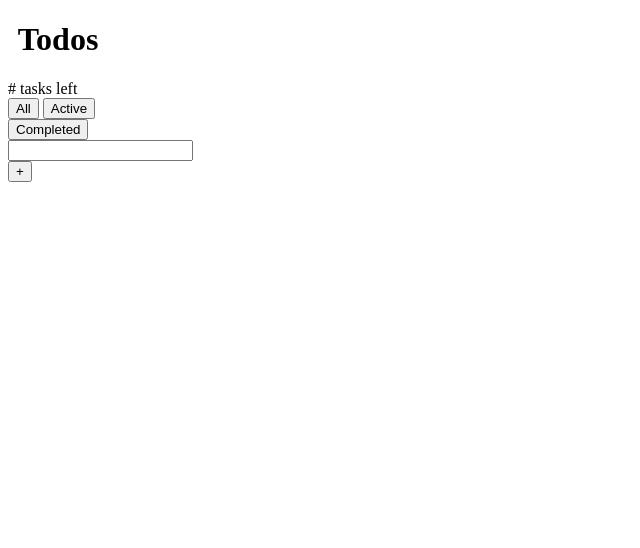
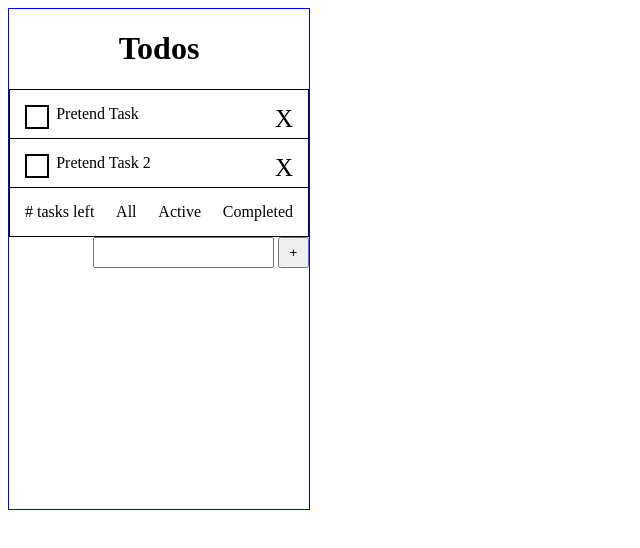
Before and after one commit to briaolsen/wdd330, a plain HTML site: page todo/index.html in a window 1280 px wide. Shown: the whole page, without its empty margins (0-640 px from the left). Drawn offline with Linux system fonts and the light colour scheme.

Commit message:
week6 todo-1

```diff
--- /dev/null
+++ b/todo/ToDos.js
@@ -0,0 +1,6 @@
+export default class ToDos {
+  constructor(elementId) {
+    this.parentElement = document.getElementById(elementId);
+
+  }
+}
--- a/todo/index.html
+++ b/todo/index.html
@@ -10,27 +10,49 @@
 
 <body>
 
-  <div id="todo-div">
+  <div id="app-container">
+
     <h1>Todos</h1>
-    <ul id="todo" class="hikeStyles">
-      <!-- Todo List Prints Here -->
-    </ul>
 
-    <div id="options">
-      <div id="num-tasks"># tasks left</div>
-      <button id="all-btn">All</button>
-      <button id="active-btn">Active</button>
-      <button id="complete-btn">Completed</button>
+    <div id="todo-container">
+
+      <div id="todos-div">
+
+        <!-- Todo List Prints Here -->
+
+        <div class="todo">
+          <input type="checkbox">
+          <label for="test-task" class="task-label">Pretend Task</label>
+          <div class="remove-btn">X</div>
+        </div>
+
+        <div class="todo">
+          <input type="checkbox">
+          <label class="tasks">Pretend Task 2</label>
+          <div class="remove-btn">X</div>
+        </div>
+
+      </div>
+
+      <!-- # TASKS, SORTING OPTIONS -->
+      <div id="options-div">
+        <div id="num-tasks"># tasks left</div>
+        <div id="all-btn" class="options">All</div>
+        <div id="active-btn" class="options">Active</div>
+        <div id="complete-btn" class="options">Completed</div>
+      </div>
+
     </div>
 
-    <div id="task-input">
-      <input type="text">
+    <!-- TASK INPUT -->
+    <div id="input-container">
+      <input type="text" id="task-input">
       <button id="add-btn">+</button>
     </div>
 
   </div>
 
-  <script src="./main.js" type="module"></script>
+  <script src="./ToDos.js" type="module"></script>
 </body>
 
 </html>
--- a/todo/styles.css
+++ b/todo/styles.css
@@ -1,10 +1,127 @@
 
-
-
-#todo-div {
-  width: 100px;
+#app-container {
+  width: 300px;
+  height: 500px;
+  display: flex;
+  flex-direction: column;
+  border: 1px solid blue;
 }
 
 h1 {
   text-align: center;
 }
+
+#todo-container {
+  display: flex;
+  flex-direction: column;
+}
+
+#todos-div {
+  border: 1px solid black;
+  border-bottom: 0px;
+}
+
+.todo {
+  padding: 15px;
+  border-bottom: 1px solid black;
+}
+
+.remove-btn {
+  float: right;
+  font-size: 25px;
+}
+
+.remove-btn:hover {
+  color: red;
+  cursor: pointer;
+}
+
+#options-div {
+  border: 1px solid black;
+  border-top: 0px;
+  display: flex;
+  justify-content: space-between;
+
+  padding: 10px;
+}
+
+#num-tasks {
+  padding: 5px;
+}
+
+.options {
+  padding: 5px;
+}
+
+.options:hover {
+  background-color: darkslategray;
+  color: white;
+  cursor: pointer;
+}
+
+#input-container {
+  align-self: flex-end;
+}
+
+#task-input {
+  width: 80%;
+  height: 25px;
+  float: left;
+}
+
+#add-btn {
+  float: right;
+  width: 31px;
+  height: 31px;
+}
+
+
+
+
+[type="checkbox"]:not(:checked),
+[type="checkbox"]:checked {
+  position: absolute;
+  left: -9999px;
+}
+
+[type="checkbox"]:not(:checked) + label,
+[type="checkbox"]:checked + label {
+  position: relative;
+  padding-left: 1.95em;
+  cursor: pointer;
+}
+
+/* checkbox aspect */
+[type="checkbox"]:not(:checked) + label:before,
+[type="checkbox"]:checked + label:before {
+  content: '';
+  position: absolute;
+  left: 0; top: 0;
+  width: 1.25em; height: 1.25em;
+  border: 2px solid black;
+  background: #fff;
+  border-radius: 0px;
+}
+
+/* checked mark aspect */
+[type="checkbox"]:not(:checked) + label:after,
+[type="checkbox"]:checked + label:after {
+  content: '\2573';
+  position: absolute;
+  top: .15em; left: .22em;
+  line-height: 1.2;
+  color: black;
+  transition: all .2s;
+  font-family: 'Lucida Sans Unicode', 'Arial Unicode MS', Arial;
+}
+
+/* checked mark aspect changes */
+[type="checkbox"]:not(:checked) + label:after {
+  opacity: 0;
+  transform: scale(0);
+}
+
+[type="checkbox"]:checked + label:after {
+  opacity: 1;
+  transform: scale(1);
+}
--- /dev/null
+++ b/todo/utilities.js
@@ -0,0 +1 @@
+const newTask = new ToDos('todos');
```
Also changed, not shown: index.html (+2 -9 lines), week5/index.html (+1 -1 lines), todo/ls.js (added), todo/main.js (deleted), todo/todo.js (deleted), week5/team/bechlerfalls.jpg (deleted), week5/team/denandafalls.jpg (deleted), week5/team/tetoncanyon.jpg (deleted).
